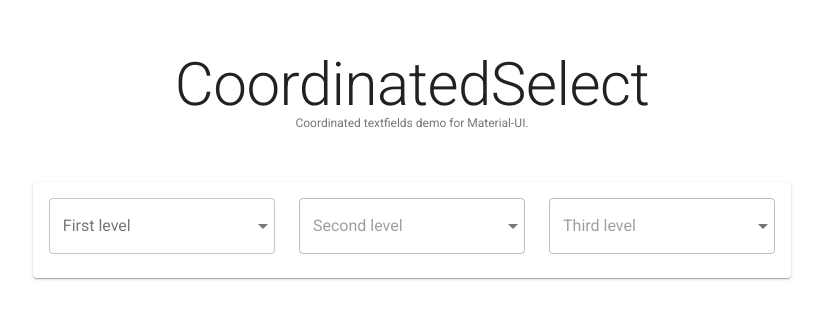
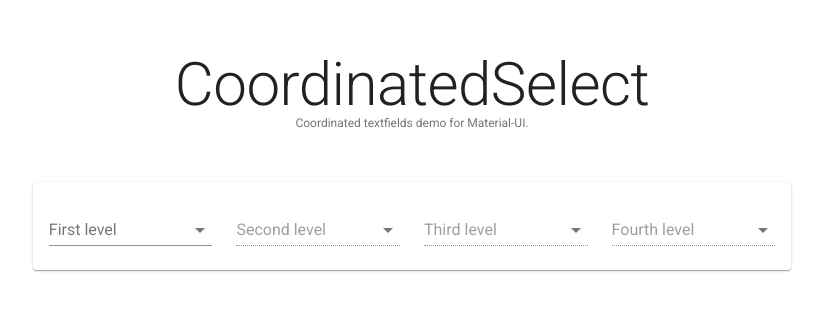
Before and after one commit to benshanahan1/mui-coordinated-select, a React (Create React App) app: page / in a window 1280 px wide. Shown: the part 195-514 px from the top of the page, without its empty margins (228-1051 px from the left). Built offline with nearby package versions, Linux system fonts and the light colour scheme.

Commit message:
update demo

```diff
--- a/src/App.js
+++ b/src/App.js
@@ -28,20 +28,41 @@
 });
 
 /* Data */
-const LABELS = ['First level', 'Second level', 'Third level'];
+const LABELS = ['First level', 'Second level', 'Third level', 'Fourth level'];
+const N_LEVELS = 4;
 const OPTIONS = {
 	numbers: {
-		one:   [1, 2, 3],
-		two:   [2, 4, 6],
-		three: [3, 6, 9],
+		one: {
+			'1': ['111','222','333'],
+			'2': ['222','444','666'],
+			'3': ['333','666','999'],
+		},
+		two: {
+			'2': ['222','444','666'],
+			'4': ['444','888','121212'],
+			'6': ['666','121212','181818'],
+		},
+		three: {
+			'3': ['333','666','999'],
+			'6': ['666','121212','181818'],
+			'9': ['999','181818','272727'],
+		},
 	},
 	letters: {
-		a: ['a', 'A', '4'],
-		e: ['e', 'E', '3'],
-		s: ['s', 'S', '$'],
+		a: {
+			'a': ['aaa','bbb','ccc'],
+			'A': ['AAA','BBB','CCC'],
+		},
+		e: {
+			'e': ['eee','fff','ggg'],
+			'E': ['EEE','FFF','GGG'],
+		},
+		s: {
+			's': ['sss','ttt','uuu'],
+			'S': ['SSS','TTT','UUU'],
+		},
 	},
 };
-const N_LEVELS = 3;
 
 class App extends React.Component {
 	constructor(props) {
@@ -110,7 +131,7 @@
 			const disabled = (i > selectDepth + 1);
 
 			jsx.push(
-				<Grid xs={4} key={i} item>
+				<Grid xs={3} key={i} item>
 					<TextField
 						fullWidth
 						select
@@ -118,7 +139,7 @@
 						value={thisValue}
 						onChange={(e) =>
 							this.onChange(thisIndex, e.target.value)}
-						variant='outlined'
+						variant='standard'
 						label={LABELS[i]}
 					>
 						<MenuItem value=''><em>None</em></MenuItem>
```
Also changed, not shown: demo.gif.
